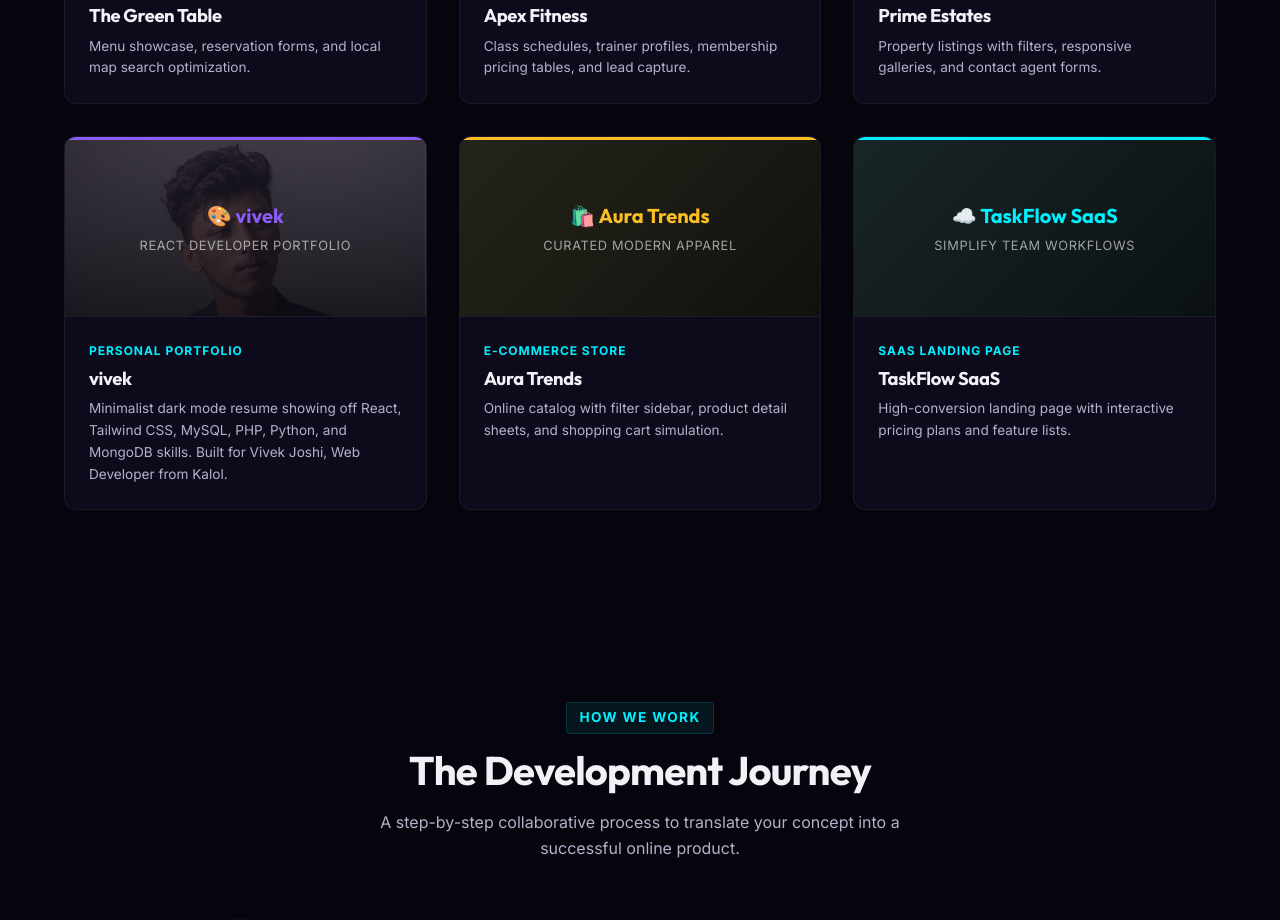
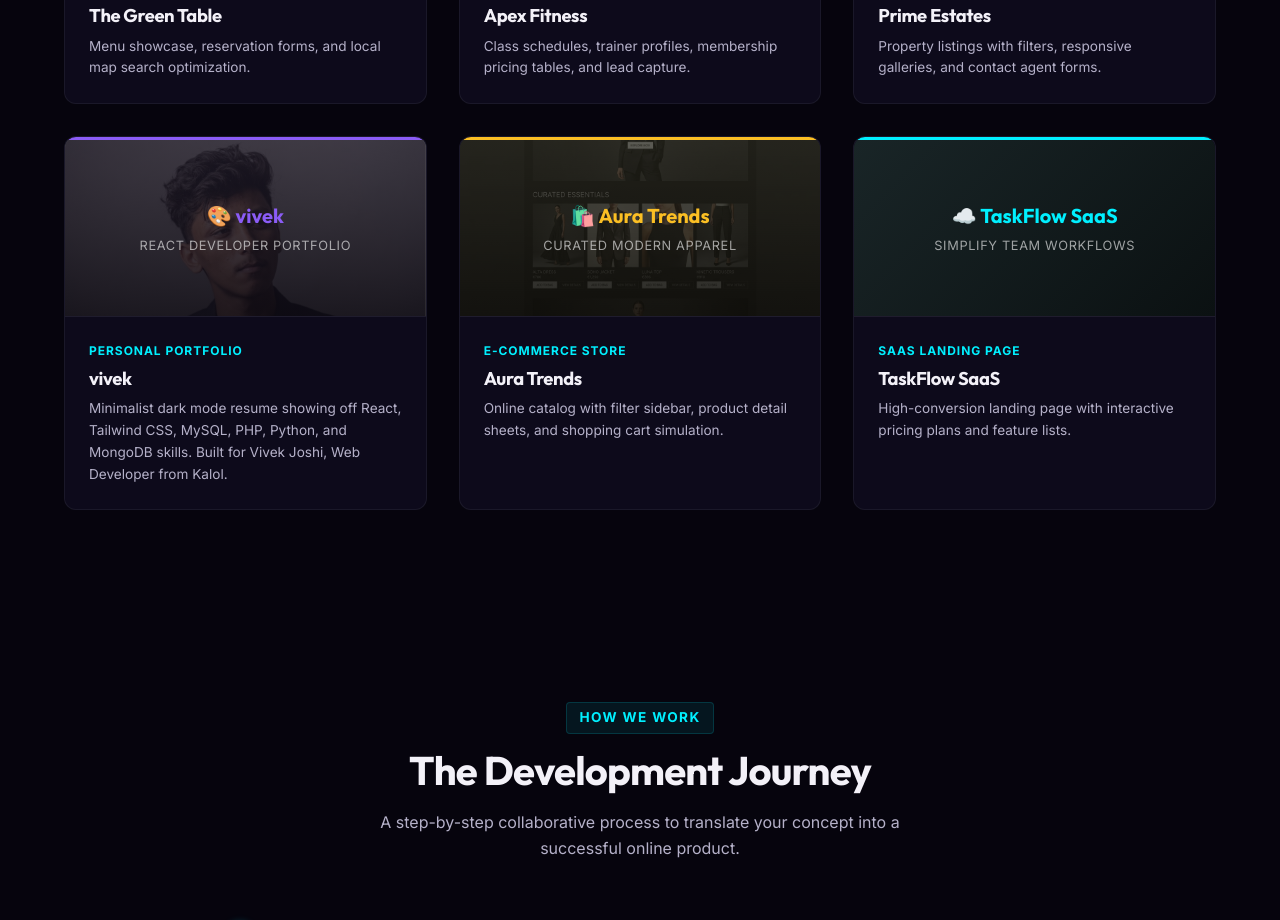
Before and after one commit to vivekjoshi53/Site-Squad, a website: page public/index.html in a window 1280 px wide. Shown: the part 4180-5100 px from the top of the page. Drawn offline with nearby package versions, Linux system fonts and the light colour scheme.

Commit message:
Update Aura Trends card with live preview URL and generated mock background image

```diff
--- a/public/index.html
+++ b/public/index.html
@@ -444,7 +444,7 @@
                             </div>
                         </div>
                         <div class="portfolio-overlay">
-                            <span class="btn-preview">Preview Template</span>
+                            <a href="https://aura-trends.vercel.app/" target="_blank" class="btn-preview" style="text-decoration: none;">Preview Template</a>
                         </div>
                     </div>
                     <div class="portfolio-info">
--- a/public/style.css
+++ b/public/style.css
@@ -949,7 +949,12 @@ p {
 }
 .portfolio-mock span { color: #8b5cf6; }
 
-.ecommerce-mock { background: linear-gradient(135deg, #25241b 0%, #11100c 100%); border-top: 3px solid #fbbf24; }
+.ecommerce-mock {
+    background: linear-gradient(rgba(37, 36, 27, 0.75), rgba(17, 16, 12, 0.9)), url('ecommerce_preview.png');
+    background-size: cover;
+    background-position: center;
+    border-top: 3px solid #fbbf24;
+}
 .ecommerce-mock span { color: #fbbf24; }
 
 .saas-mock { background: linear-gradient(135deg, #192527 0%, #0b1112 100%); border-top: 3px solid #00f0ff; }
```
Also changed, not shown: public/ecommerce_preview.png (added).
